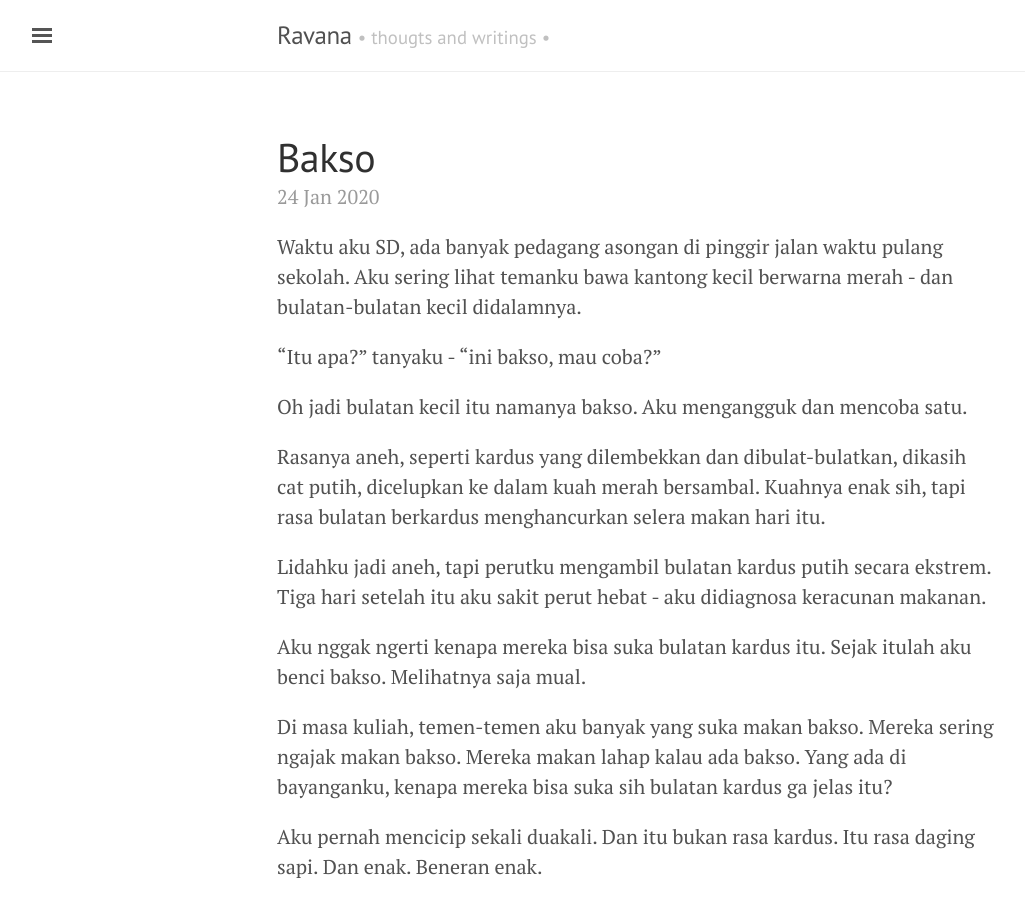
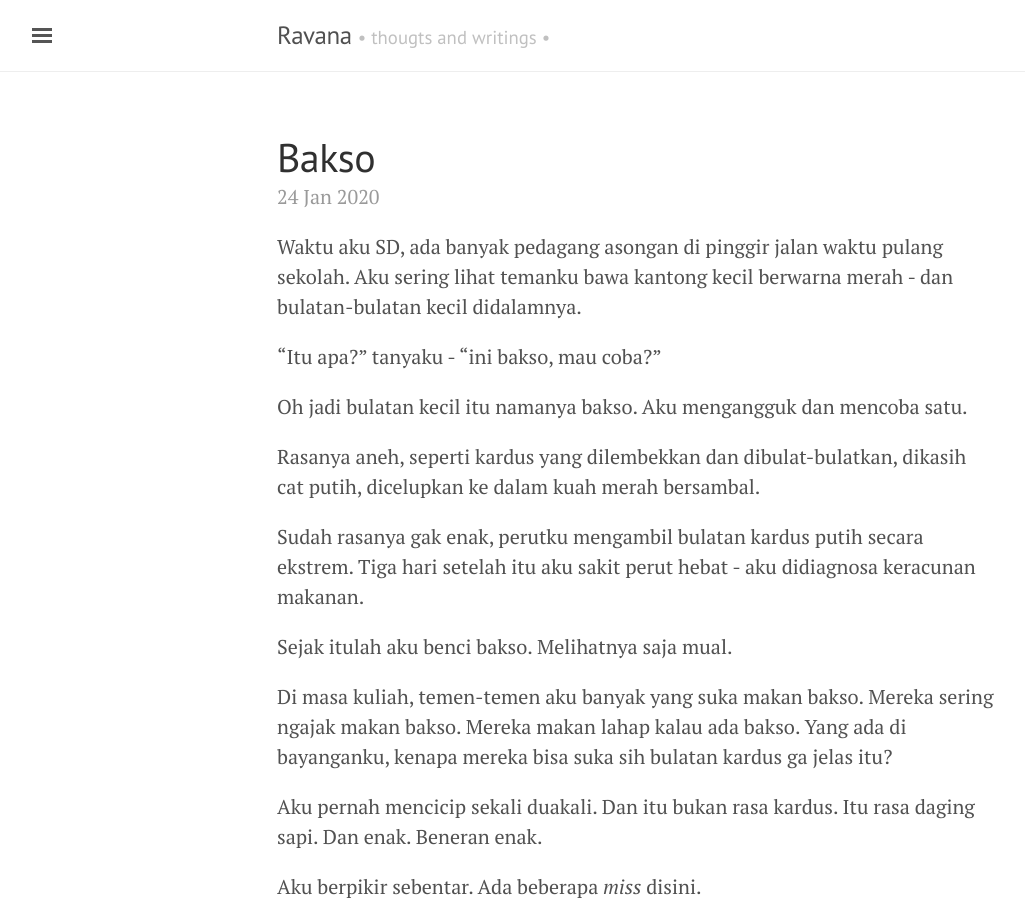
Before and after one commit to ronaatxendit/martabacc.github.io, a Jekyll site: the page built from _posts/2020-1-24-bakso.md, in a window 1280 px wide and 900 px high. Shown: the whole window, without its empty margins (3-1028 px from the left). Built offline with Jekyll 4.4.1, drawn with Linux system fonts in a browser that asks for light colours.

Commit message:
fix description

```diff
--- a/_posts/2020-1-24-bakso.md
+++ b/_posts/2020-1-24-bakso.md
@@ -10,11 +10,11 @@
 
 Oh jadi bulatan kecil itu namanya bakso. Aku mengangguk dan mencoba satu.
 
-Rasanya aneh, seperti kardus yang dilembekkan dan dibulat-bulatkan, dikasih cat putih, dicelupkan ke dalam kuah merah bersambal. Kuahnya enak sih, tapi rasa bulatan berkardus menghancurkan selera makan hari itu.
+Rasanya aneh, seperti kardus yang dilembekkan dan dibulat-bulatkan, dikasih cat putih, dicelupkan ke dalam kuah merah bersambal.
 
-Lidahku jadi aneh, tapi perutku mengambil bulatan kardus putih secara ekstrem. Tiga hari setelah itu aku sakit perut hebat - aku didiagnosa keracunan makanan.
+Sudah rasanya gak enak, perutku mengambil bulatan kardus putih secara ekstrem. Tiga hari setelah itu aku sakit perut hebat - aku didiagnosa keracunan makanan.
 
-Aku nggak ngerti kenapa mereka bisa suka bulatan kardus itu. Sejak itulah aku benci bakso. Melihatnya saja mual.
+Sejak itulah aku benci bakso. Melihatnya saja mual.
 
 Di masa kuliah, temen-temen aku banyak yang suka makan bakso. Mereka sering ngajak makan bakso. Mereka makan lahap kalau ada bakso. Yang ada di bayanganku, kenapa mereka bisa suka sih bulatan kardus ga jelas itu?
 
```
